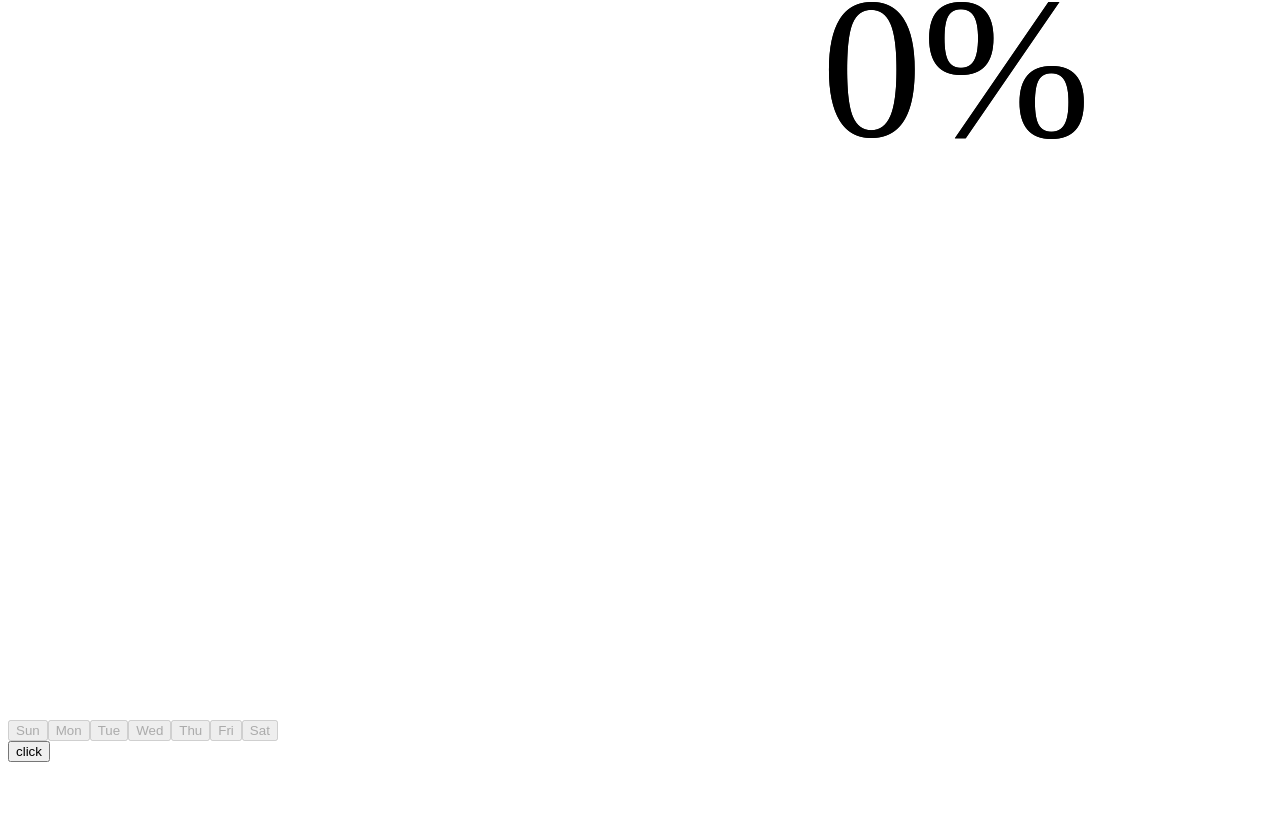
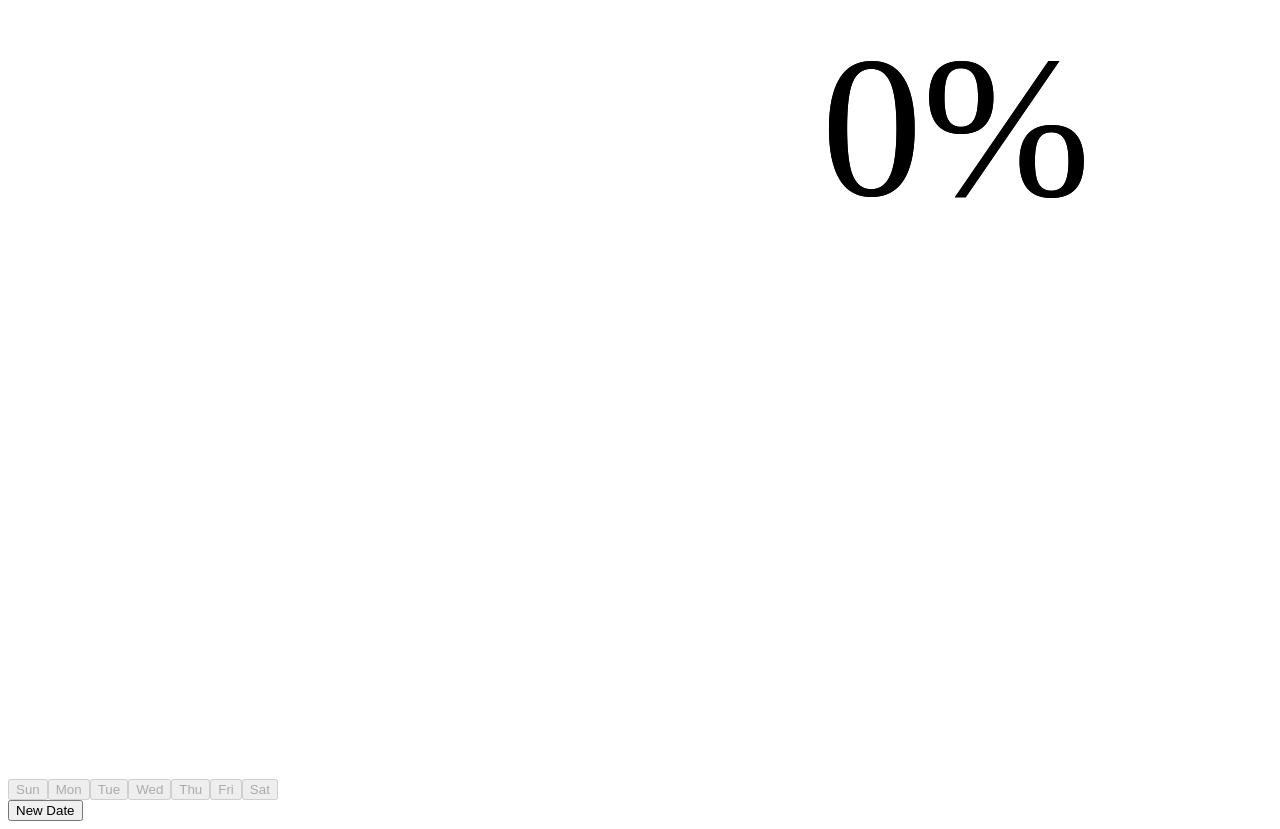
Before and after one commit to jeffprinty/doomsday-calendar-quiz, a React (Vite) app: page / in a window 1280 px wide. Shown: the part 572-1401 px from the top of the page. Before the commit the page ends 1342 px from the top, so only its background shows below. Built offline with nearby package versions, Linux system fonts and the light colour scheme; the HTML template or start-up script is replaced by a standard one.

Commit message:
lookin good, considering configuration

```diff
--- a/src/app.tsx
+++ b/src/app.tsx
@@ -7,7 +7,7 @@ import DoomsdayQuiz from './components/doomsday-quiz';
 function App() {
   return (
     <BrowserRouter>
-      <main className='flex h-screen flex-col items-center justify-center bg-primary text-color'>
+      <main className='flex h-screen w-screen flex-col items-center justify-center bg-primary text-color'>
         <DoomsdayQuiz />
       </main>
     </BrowserRouter>
--- a/src/components/button.tsx
+++ b/src/components/button.tsx
@@ -1,20 +1,27 @@
 import React from 'react';
 
+import clsx from 'clsx';
+
 export default function Button({
+  className,
   children,
   onClick,
   ...properties
 }: {
+  className?: string;
   onClick: React.MouseEventHandler<HTMLButtonElement>;
 } & React.ButtonHTMLAttributes<HTMLButtonElement>) {
   return (
     <button
       type='button'
-      className='rounded-xl bg-accent-primary px-4 py-2 text-xl transition-colors hover:bg-accent-primary-state focus:bg-accent-primary-state'
+      className={clsx([
+        'rounded-xl bg-accent-primary px-4 py-2 text-xl transition-colors hover:bg-accent-primary-state focus:bg-accent-primary-state disabled:bg-blue-900 disabled:text-slate-400',
+        className
+      ])}
       onClick={onClick}
       {...properties}
     >
-      <span>{children}</span>
+      {children}
     </button>
   );
 }
--- a/src/components/doomsday-quiz.tsx
+++ b/src/components/doomsday-quiz.tsx
@@ -12,7 +12,8 @@ import Button from './button';
 
 const startDate = DateTime.fromISO('2025-01-01');
 
-const daysOfWeek = ['Sun', 'Mon', 'Tue', 'Wed', 'Thu', 'Fri', 'Sat'];
+const daysOfWeek: Array<Day> = ['Sun', 'Mon', 'Tue', 'Wed', 'Thu', 'Fri', 'Sat'];
+type Day = 'Sun' | 'Mon' | 'Tue' | 'Wed' | 'Thu' | 'Fri' | 'Sat';
 
 const correctColor = 'bg-green-600';
 const incorrectColor = 'bg-red-900';
@@ -21,7 +22,8 @@ const DoomsdayQuiz = () => {
   const [dt, setDt] = useState<DateTime>();
   const [startTime, setStartTime] = useState<DateTime>();
   const [answerTimes, setAnswerTimes] = useState<Array<[number, boolean, string]>>([]);
-  const [correctDay, setCorrectDay] = useState<string>('');
+  const [correctDay, setCorrectDay] = useState<Day>();
+  const [daySelected, setDaySelected] = useState<Day>();
   const [lastAnswerCorrect, setLastAnswerCorrect] = useState<boolean | undefined>();
   const [correctIncorrect, setCorrectIncorrect] = useState<[number, number]>([0, 0]);
   const [enableDayClick, setEnableDayClick] = useState(false);
@@ -34,15 +36,16 @@ const DoomsdayQuiz = () => {
     setStartTime(DateTime.now());
     setDt(randomDate);
     setEnableDayClick(true);
-    setCorrectDay('');
+    setCorrectDay(undefined);
     setLastAnswerCorrect(undefined);
   };
 
-  const handleDayClick = (day: string) => {
+  const handleDayClick = (day: Day) => {
     if (!dt) {
       return;
     }
-    const dayShortName = dt.toFormat('ccc');
+    setDaySelected(day);
+    const dayShortName = dt.toFormat('ccc') as Day;
     const correctDayGuessed = dayShortName === day;
     setCorrectIncorrect(([correct, incorrect]) => {
       if (correctDayGuessed) {
@@ -61,15 +64,23 @@ const DoomsdayQuiz = () => {
         ]);
       }
     }
+    setEnableDayClick(false);
     setCorrectDay(dayShortName);
   };
 
   const [correctValue, incorrectValue] = correctIncorrect;
 
   return (
-    <section className='container flex h-full w-full flex-col items-center justify-between rounded-xl border border-tertiary bg-secondary py-10 lg:w-1/3'>
-      <div className='grid h-64 w-full grid-cols-2 flex-row items-start justify-between'>
-        <div className='px-16'>
+    <section className='container flex h-screen w-full flex-col items-center justify-between rounded-xl border border-tertiary bg-secondary lg:w-1/3'>
+      <div id='quiz__top-bit'>
+        <div className='flex h-32 w-full flex-row items-center justify-center bg-indigo-900'>
+          <h1 className='text-center text-5xl'>Doomsday Calendar Quiz</h1>
+        </div>
+        <div
+          id='quiz__results'
+          className='grid h-64 w-full grid-cols-2 flex-row items-start justify-between'
+        >
+          <div className='flex h-64 flex-col items-center justify-center px-8'>
             <PieChart
               label={({ dataEntry }) => `${Math.round(dataEntry.percentage)}%`}
               data={[
@@ -78,12 +89,12 @@ const DoomsdayQuiz = () => {
               ]}
             />
           </div>
-        <div className='flex h-64 flex-col justify-start overflow-y-auto px-8'>
-          <ul>
+          <div className='flex h-64 flex-col justify-start overflow-y-auto'>
+            <ul className='w-full'>
               {[...answerTimes].reverse().map(([timeInSeconds, isCorrect, dateString]) => (
                 <li
                   className={clsx(
-                  'flex flex-row justify-between',
+                    'flex w-full flex-row justify-between px-2',
                     isCorrect ? correctColor : incorrectColor
                   )}
                   key={`${timeInSeconds}_${isCorrect}`}
@@ -95,7 +106,9 @@ const DoomsdayQuiz = () => {
             </ul>
           </div>
         </div>
+      </div>
       <div
+        id='quiz__date-to-guess'
         className={clsx([
           'flex h-20 w-full flex-col items-center justify-center text-center',
           lastAnswerCorrect === undefined && 'bg-gray-600',
@@ -105,15 +118,41 @@ const DoomsdayQuiz = () => {
       >
         {!!dt && <h2 className='text-4xl'>{dateStringToGuess}</h2>}
       </div>
+      <div id='quiz__bottom-bit'>
+        <div id='quiz__actions'>
           <div className='grid w-full grid-cols-7'>
-        {daysOfWeek.map((day) => (
-          <Button disabled={!enableDayClick} key={day} onClick={() => handleDayClick(day)}>
-            {day} {correctDay === day && '✅'}
+            {daysOfWeek.map((day: Day) => {
+              const thisDayIsCorrect = correctDay === day;
+              const thisDayWasSelected = daySelected === day;
+              const incorrectSelection = daySelected !== correctDay;
+              return (
+                <Button
+                  className={clsx([
+                    'quiz__day-of-week mx-1 h-24 px-1 text-center',
+                    incorrectSelection && thisDayWasSelected && 'disabled:bg-red-900',
+                    thisDayIsCorrect && 'disabled:bg-green-600 disabled:text-black'
+                  ])}
+                  data-correct-day={thisDayIsCorrect}
+                  disabled={!enableDayClick}
+                  key={day}
+                  onClick={() => handleDayClick(day)}
+                >
+                  {day}
+                  {thisDayIsCorrect && <span className='correct-indicator'>✅</span>}
                 </Button>
-        ))}
+              );
+            })}
           </div>
-      <div className='flex-row items-center justify-center'>
-        <Button onClick={generateRandomDate}>click</Button>
+          <div className='flex-row items-center justify-center p-2'>
+            <Button
+              className='my-2 h-16 w-full'
+              disabled={enableDayClick}
+              onClick={generateRandomDate}
+            >
+              New Date
+            </Button>
+          </div>
+        </div>
       </div>
     </section>
   );
--- a/src/scss/global.scss
+++ b/src/scss/global.scss
@@ -38,3 +38,32 @@
   font-family: 'Roboto', sans-serif;
   font-weight: 400;
 }
+
+::-webkit-scrollbar {
+  width: 0.4em;
+}
+
+::-webkit-scrollbar-track {
+  box-shadow: inset 0 0 6px rgba(0, 0, 0, 0.3);
+}
+
+::-webkit-scrollbar-thumb {
+  background-color: darkgrey;
+  outline: 1px solid slategrey;
+}
+
+.quiz__day-of-week {
+  position: relative;
+  > span {
+    position: absolute;
+    top: -20px;
+    font-size: 36px;
+    left: 0;
+    right: 0;
+    text-align: center;
+  }
+  // &[data-correct-day="true"] {
+  //   background-color: limegreen !important;
+  //   color: black !important;
+  // }
+}
```
Lines whose indentation alone changed are shown as unchanged.
